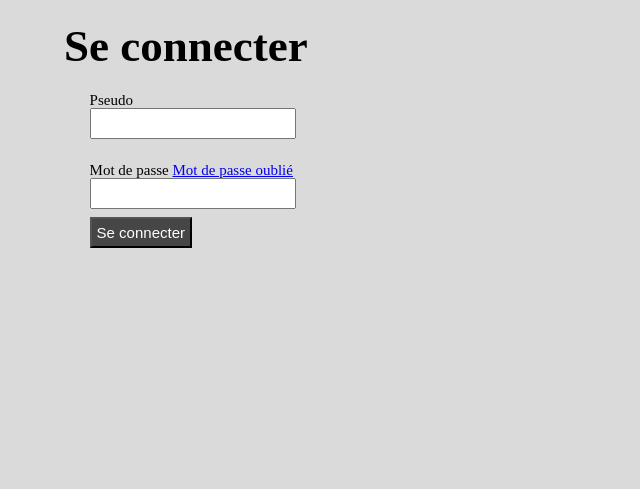
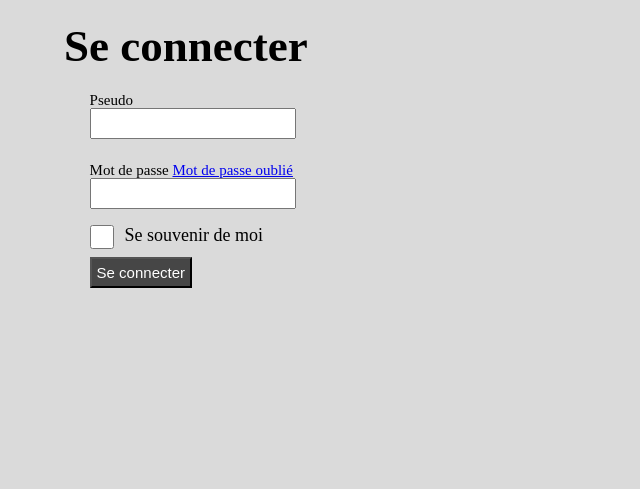
Before and after one commit to avanootegem/ProjetSql, a PHP site: page /login.php in a window 1280 px wide. Shown: the part 64-553 px from the top of the page, without its empty margins (0-640 px from the left). Run offline with PHP 8.4, Linux system fonts and the light colour scheme; some libraries are stand-ins or nearby versions.

Commit message:
FinLogedIn

```diff
--- a/assets/css/register.css
+++ b/assets/css/register.css
@@ -19,6 +19,22 @@ h1 {
     padding-top: 3vh;
 }
 
+.check {
+    padding-top: 2vh !important;
+}
+
+.check label {
+    font-size: 1.8rem;
+}
+
+#check {
+    width: 3vh !important;
+    height: 3vh;
+    padding: 3vh;
+    margin-right: 0.5vw;
+    vertical-align: middle;
+}
+
 input {
     font-size: 1.5rem;
     padding: 0.5rem;
--- a/login.php
+++ b/login.php
@@ -1,15 +1,28 @@
 <?php
 require_once("assets/php/fonctions.php");
-if(!empty($_POST) && !empty($_POST['username']) && !empty($_POST['password'])) {
-    require_once("assets/php/db.php");
-    session_start();
+require_once("assets/php/db.php");
+session_start();
+reconnect_cookie();
+
+if(isset($_SESSION['auth'])) {
+    header('Location: account.php');
+    exit();
+}
+
+if (!empty($_POST) && !empty($_POST['username']) && !empty($_POST['password'])) {
     $req = $pdo->prepare("SELECT * FROM users WHERE username = :username OR email= :username AND confirmed_at IS NOT NULL");
     $req->execute(['username' => $_POST['username']]);
     $user = $req->fetch();
 
-    if(password_verify($_POST['password'], $user->password)) {
+    if (password_verify($_POST['password'], $user->password)) {
         $_SESSION['auth'] = $user;
         $_SESSION['flash']['success'] = "Vous êtes maintenant connecté";
+        if($_POST['remember']) {
+            $remember_token = str_random(250);
+            $req = $pdo->prepare("UPDATE users SET remember_token = ? WHERE user_id = ?");
+            $req->execute([$remember_token, $user->user_id]);
+            setcookie("remember", $user->user_id."//".$remember_token. sha1($user->user_id."ratonlaveurs"), time() + 60 * 60 * 24 * 7);
+        }
         header('Location: account.php');
         exit();
     } else {
@@ -29,12 +42,19 @@ require_once("assets/php/header.php"); ?>
 
     <div class="form-group">
         <label for="">Pseudo</label> <br>
-        <input type="text" name="username">
+        <input type="text" name="username" />
     </div>
 
     <div class="form-group">
         <label for="">Mot de passe <a href="forget.php">Mot de passe oublié</a> </label> <br>
-        <input type="password" name="password" id="">
+        <input type="password" name="password" id="" />
+    </div>
+
+    <div class="form-group check">
+        <label>
+            <input type="checkbox" name="remember" value="1" id="check"/>
+            Se souvenir de moi
+        </label>
     </div>
 
     <button type="submit" class="form-group">Se connecter</button>
--- a/logout.php
+++ b/logout.php
@@ -1,6 +1,7 @@
 <?php
 $titre = "logout";
 session_start();
+setcookie('remember', NULL, -1);
 unset($_SESSION['auth']);
 $_SESSION['flash']['success'] = "Vous êtes maintenant déconnecté";
 header("Location: login.php");
--- a/reset.php
+++ b/reset.php
@@ -29,6 +29,7 @@
         exit();
     }
 ?>
+
 <?php
 require_once("assets/php/fonctions.php");
 if(!empty($_POST) && !empty($_POST['username']) && !empty($_POST['password'])) {
@@ -48,7 +49,6 @@ if(!empty($_POST) && !empty($_POST['username']) && !empty($_POST['password'])) {
     }
 }
 ?>
-
 
 <?php
 $titre = "Reset";
```
Also changed, not shown: assets/php/fonctions.php (+32 -1 lines).
